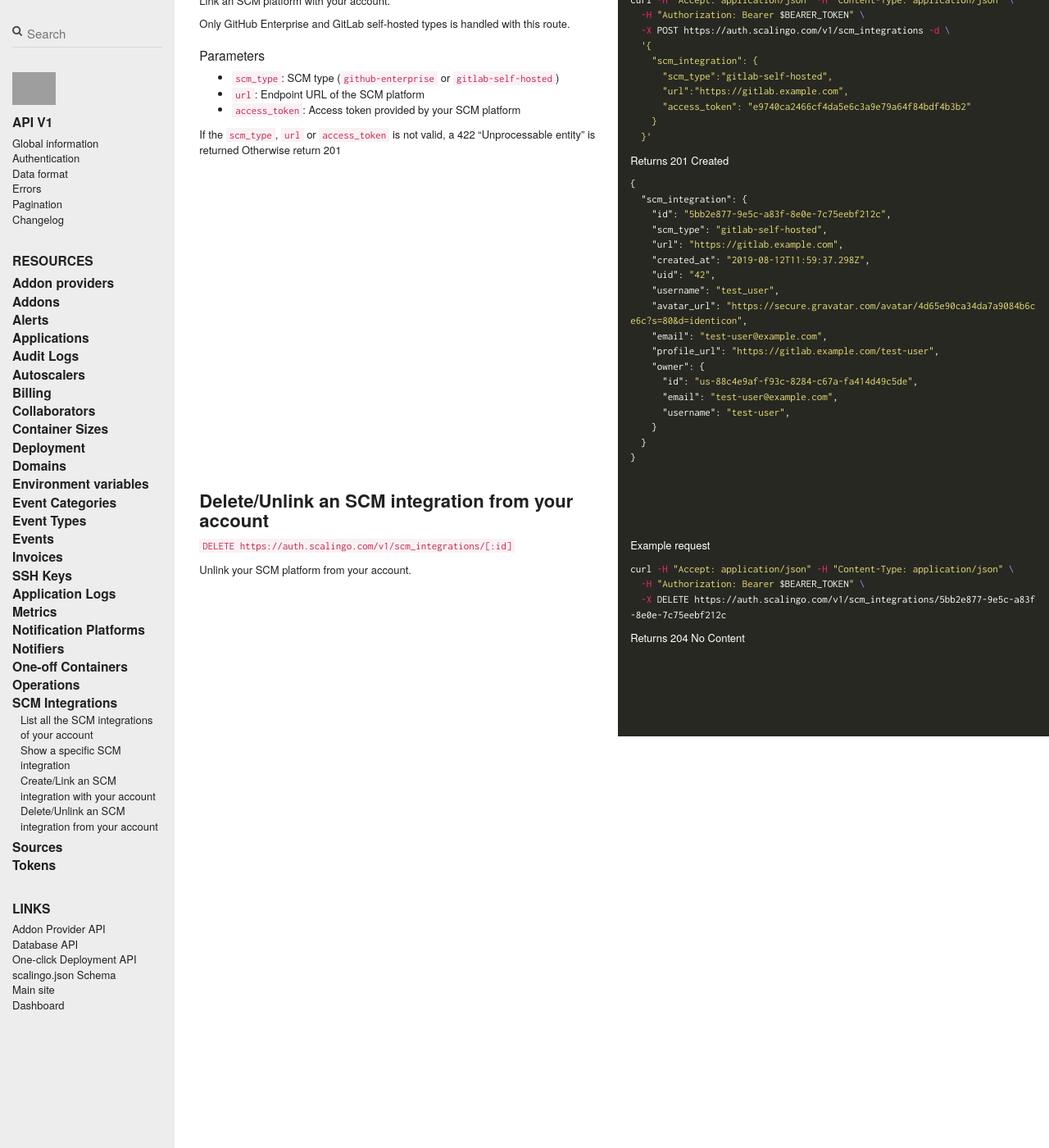
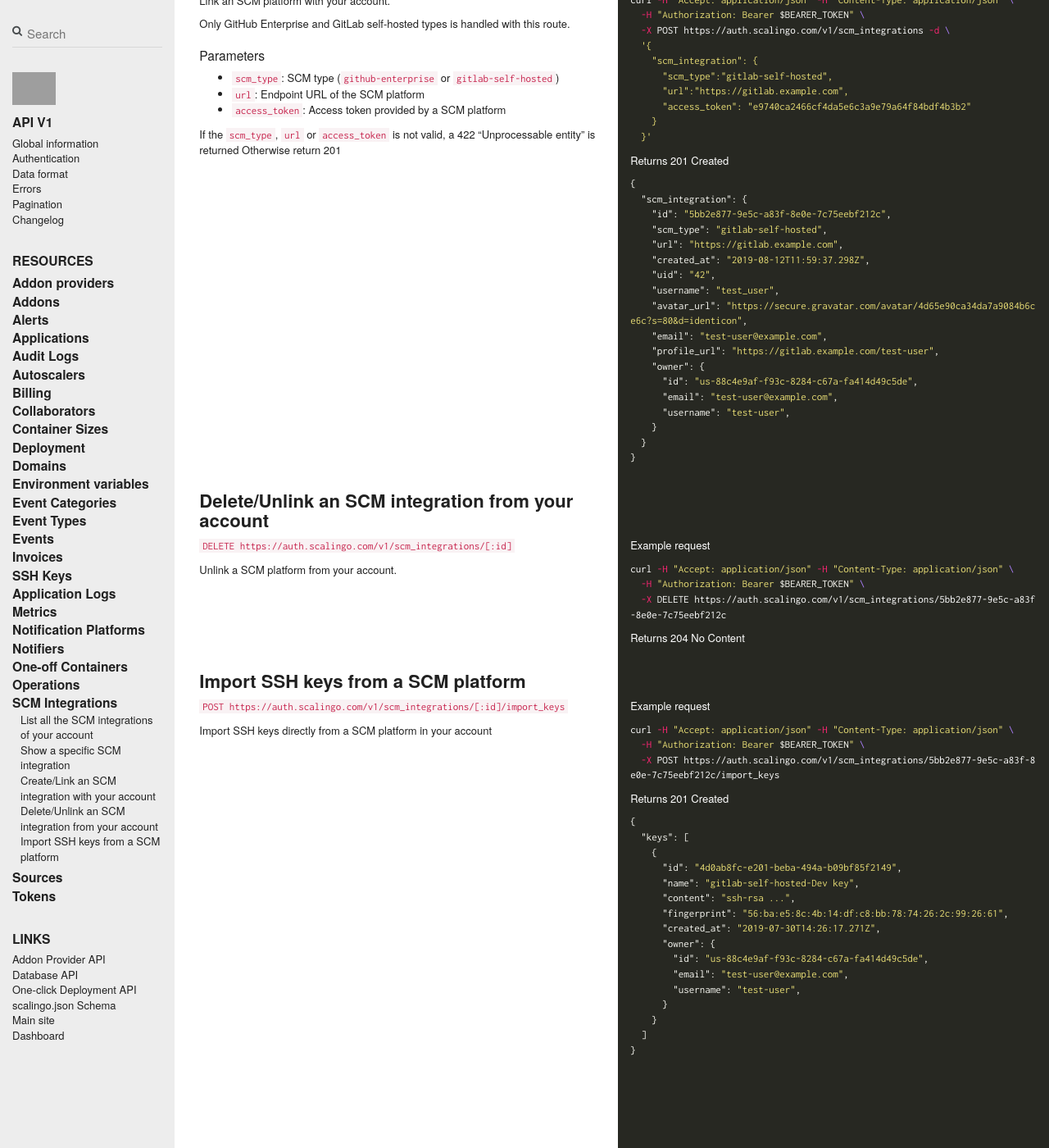
Before and after one commit to jdauphant/developers-documentation, a Jekyll site: the page built from _scalingo_api/scm_integrations.md, in a window 1280 px wide and 1400 px high, scrolled down 2446 px. Shown: the whole window at 82% size. Built offline with Jekyll 4.4.1, drawn with Linux system fonts in a browser that asks for light colours; nearby versions of some CDN libraries; comment, search, counter and statistics services are not loaded; grey boxes are pictures that could not be loaded.

Commit message:
Added SSH import keys route and a reference in SSH Keys page

````diff
--- a/_scalingo_api/scm_integrations.md
+++ b/_scalingo_api/scm_integrations.md
@@ -179,7 +179,7 @@ Only GitHub Enterprise and GitLab self-hosted types is handled with this route.
 
 * `scm_type`: SCM type (`github-enterprise` or `gitlab-self-hosted`)
 * `url`: Endpoint URL of the SCM platform
-* `access_token`: Access token provided by your SCM platform
+* `access_token`: Access token provided by a SCM platform
 
 If the `scm_type`, `url` or `access_token` is not valid, a 422 "Unprocessable entity" is returned
 Otherwise return 201
@@ -232,7 +232,7 @@ Returns 201 Created
 
 `DELETE https://auth.scalingo.com/v1/scm_integrations/[:id]`
 
-Unlink your SCM platform from your account.
+Unlink a SCM platform from your account.
 
 ||| col |||
 
@@ -245,3 +245,44 @@ curl -H "Accept: application/json" -H "Content-Type: application/json" \
 ```
 
 Returns 204 No Content
+
+--- row ---
+
+## Import SSH keys from a SCM platform
+
+--- row ---
+
+`POST https://auth.scalingo.com/v1/scm_integrations/[:id]/import_keys`
+
+Import SSH keys directly from a SCM platform in your account
+
+||| col |||
+
+Example request
+
+```sh
+curl -H "Accept: application/json" -H "Content-Type: application/json" \
+  -H "Authorization: Bearer $BEARER_TOKEN" \
+  -X POST https://auth.scalingo.com/v1/scm_integrations/5bb2e877-9e5c-a83f-8e0e-7c75eebf212c/import_keys
+```
+
+Returns 201 Created
+
+```json
+{
+  "keys": [
+    {
+      "id": "4d0ab8fc-e201-beba-494a-b09bf85f2149",
+      "name": "gitlab-self-hosted-Dev key",
+      "content": "ssh-rsa ...",
+      "fingerprint": "56:ba:e5:8c:4b:14:df:c8:bb:78:74:26:2c:99:26:61",
+      "created_at": "2019-07-30T14:26:17.271Z",
+      "owner": {
+        "id": "us-88c4e9af-f93c-8284-c67a-fa414d49c5de",
+        "email": "test-user@example.com",
+        "username": "test-user",
+      }
+    }
+  ]
+}
+```
````
Also changed, not shown: _scalingo_api/keys.md (+2 -0 lines).
